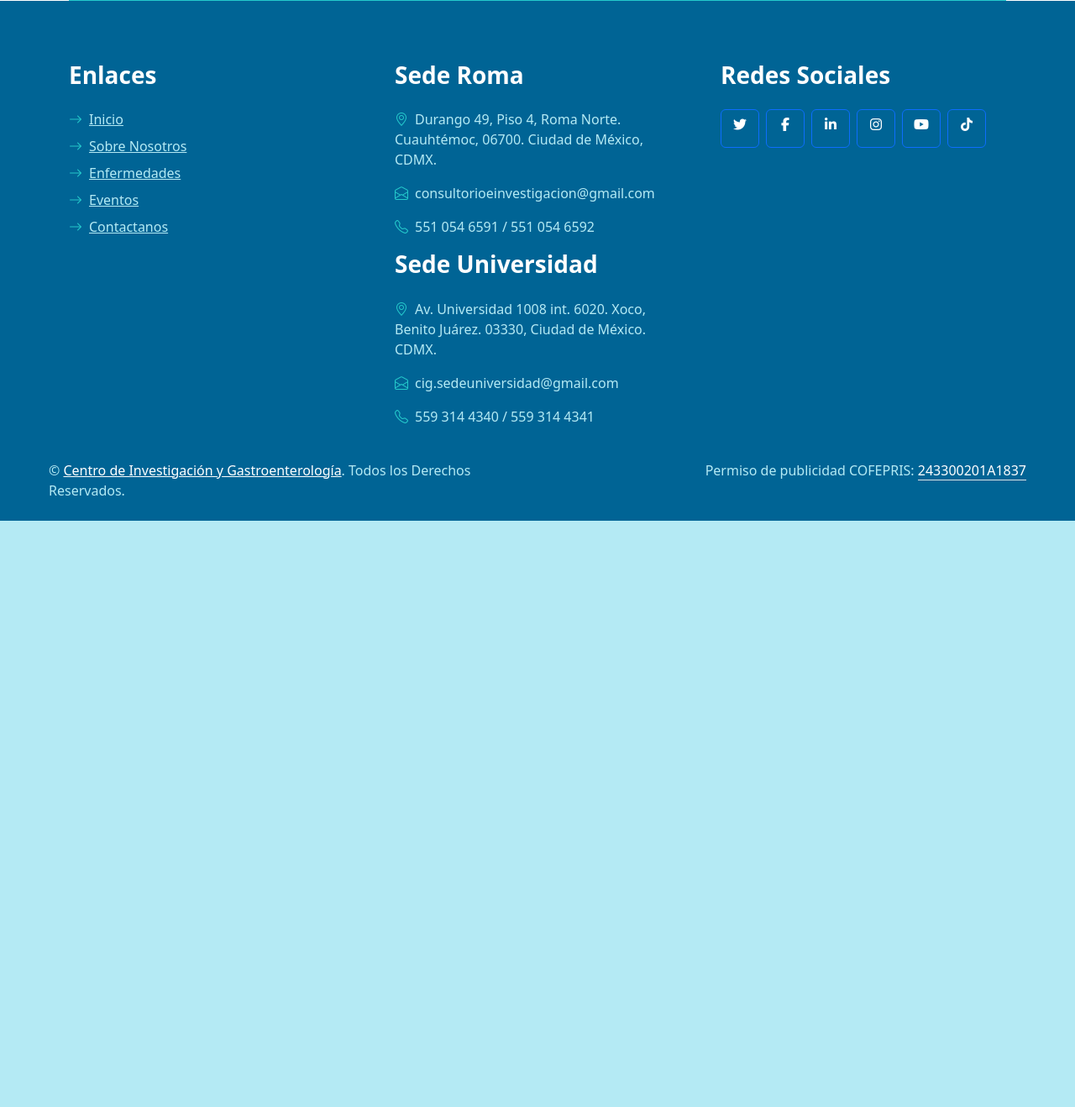
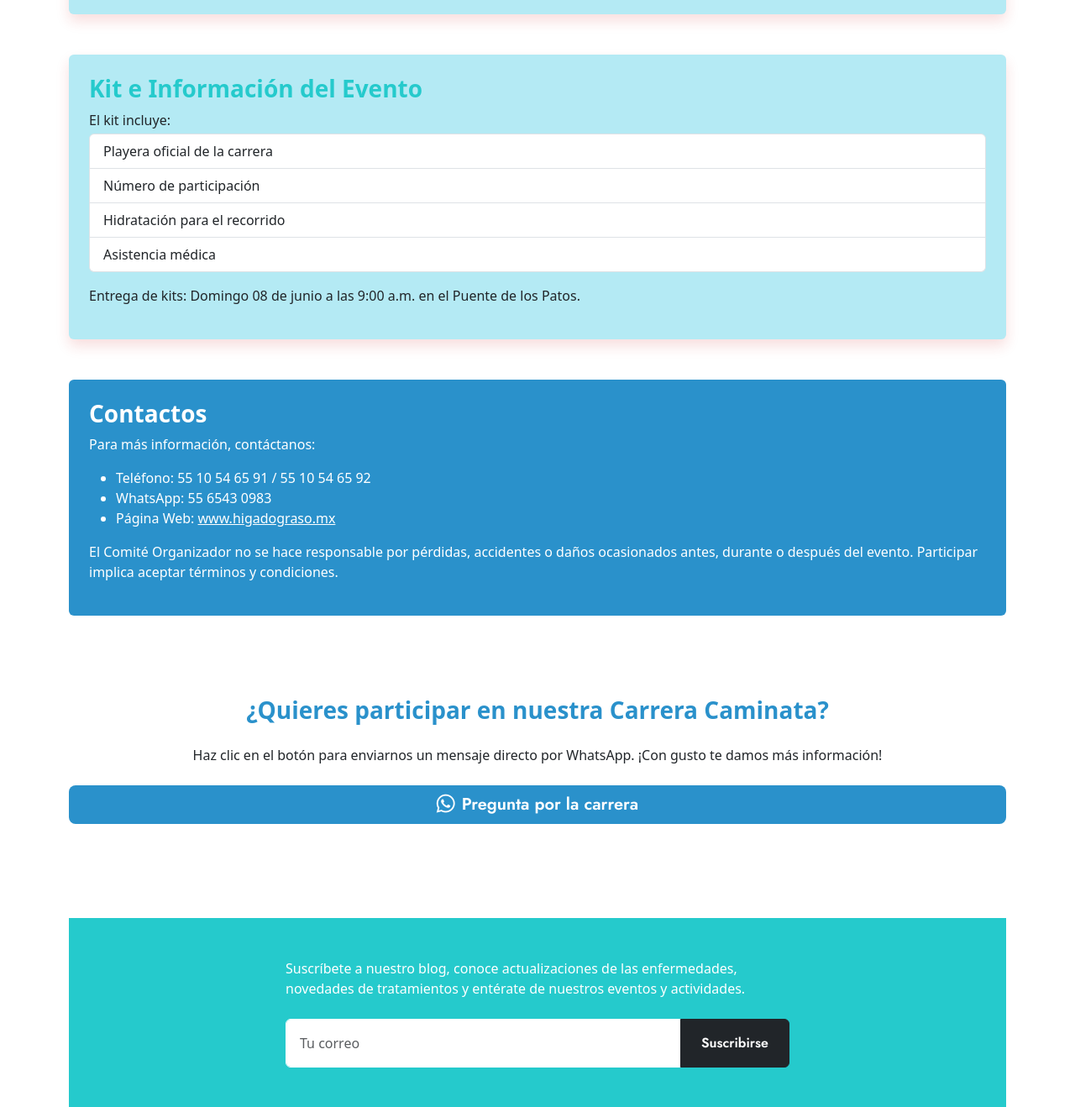
Before and after one commit to Joscarmesa/cig-new, a Flask app: template templates/carreracaminata.html in a window 1280 px wide. Shown: the part 3710-5028 px from the top of the page at 84% size. Before the commit the page ends 4330 px from the top, so only its background shows below. Run offline with Flask 3, Linux system fonts and the light colour scheme; the template is opened without the code that fills it, so the values that code supplies are empty; parts of the project's set-up code (start-up, migrations or seed data) failed here and were passed over; some libraries are stand-ins or nearby versions.

Commit message:
agregado evento higado graso

```diff
--- a/templates/carreracaminata.html
+++ b/templates/carreracaminata.html
@@ -8,14 +8,13 @@
     <!-- Título Principal -->
     <div class="section-title mb-5 text-center">
       <h5 class="position-relative d-inline-block text-primary text-uppercase">Registro</h5>
-      <h1 class="display-5 mb-0">Carrera Caminata 4K - Día Mundial de la Obesidad</h1>
-      <p class="text-muted">Domingo 09 de marzo de 2024, Canal Nacional, 9:30 a.m.</p>
+      <h1 class="display-5 mb-0">Carrera Caminata 4K - Día Mundial del Hígado Graso</h1>
+      <p class="text-muted">Domingo 08 de junio de 2025, Canal Nacional, 9:30 a.m.</p>
     </div>
 
     <!-- BANNER Principal -->
     <div class="row mb-5 text-center">
-      <img class="img-fluid rounded shadow"
-          src="{{ url_for('static', filename='img/CarreraDiaMundialObesidad.webp') }}"
+      <img class="img-fluid rounded shadow" src="{{ url_for('static', filename='img/Carrera_Nash_hroizontal.webp') }}"
         alt="Conexión entre el cerebro y el hígado">
     </div>
 
@@ -46,15 +45,16 @@
 
 
     <!-- Formulario de Registro -->
-    <div class="bg-light p-4 rounded shadow mb-5 d-flex justify-content-center align-items-center"
-      style="height: 100vh;">
+<div class="bg-light p-4 rounded shadow mb-5">
   <div class="text-center">
     <iframe
-          src="https://docs.google.com/forms/d/e/1FAIpQLSc_Sp-aWEYs4C6UD4tgK4qdebmJoEk90hoknpcETKc5cGJwew/viewform?embedded=true"
-          class="border-0" style="width: 40rem; max-width: 100%; height: 40rem;" frameborder="0" marginheight="0"
-          marginwidth="0">Cargando…</iframe>
+      src="https://docs.google.com/forms/d/e/1FAIpQLSddwGUxkKcqlwAkaGTwvMMFiKXbq07c0B67N_omuBc1id3uaQ/viewform?embedded=true"
+      width="100%" height="2000" frameborder="0" marginheight="0" marginwidth="0" style="max-width: 100%;">
+      Cargando…
+    </iframe>
   </div>
 </div>
+
 
 
     <!-- Kit e Información -->
@@ -67,7 +67,7 @@
         <li class="list-group-item">Hidratación para el recorrido</li>
         <li class="list-group-item">Asistencia médica</li>
       </ul>
-      <p class="mt-3">Entrega de kits: Domingo 09 de marzo a las 9:00 a.m. en el Puente de los Patos.</p>
+      <p class="mt-3">Entrega de kits: Domingo 08 de junio a las 9:00 a.m. en el Puente de los Patos.</p>
     </div>
 
     <!-- Contactos y Aviso de Privacidad -->
@@ -84,6 +84,29 @@
     </div>
   </div>
 </div>
+
+<!-- WhatsApp CTA Carrera Caminata Start -->
+<div class="container my-5">
+  <div class="row text-center">
+    <h3 class="mb-4">¿Quieres participar en nuestra Carrera Caminata?</h3>
+    <p class="mb-4">Haz clic en el botón para enviarnos un mensaje directo por WhatsApp. ¡Con gusto te damos más
+      información!</p>
+
+    <div class="col-md-12 mb-3">
+      <a href="https://wa.me/525565430983?text=Hola%2C%20quiero%20informaci%C3%B3n%20sobre%20la%20carrera%20caminata%20del%20Centro%20de%20Investigaci%C3%B3n%20y%20Gastroenterolog%C3%ADa."
+        target="_blank" class="btn btn-whatsapp-custom btn-lg w-100 d-flex align-items-center justify-content-center"
+        onclick="gtag('event', 'click_whatsapp', {
+          event_category: 'contacto_carrera',
+          event_label: 'carrera_sucursal_durango'
+        })">
+        <i class="fab fa-whatsapp fa-lg me-2"></i> Pregunta por la carrera
+      </a>
+    </div>
+  </div>
+</div>
+<!-- WhatsApp CTA Carrera Caminata End -->
+
+
 <!-- Carrera Registro End -->
 
 {% endblock %}
```
Also changed, not shown: templates/eventos.html (+24 -2 lines), static/img/Carrera_Nash_2025.png (added), static/img/Carrera_Nash_hroizontal.webp (added). Lines whose indentation alone changed are shown as unchanged.
